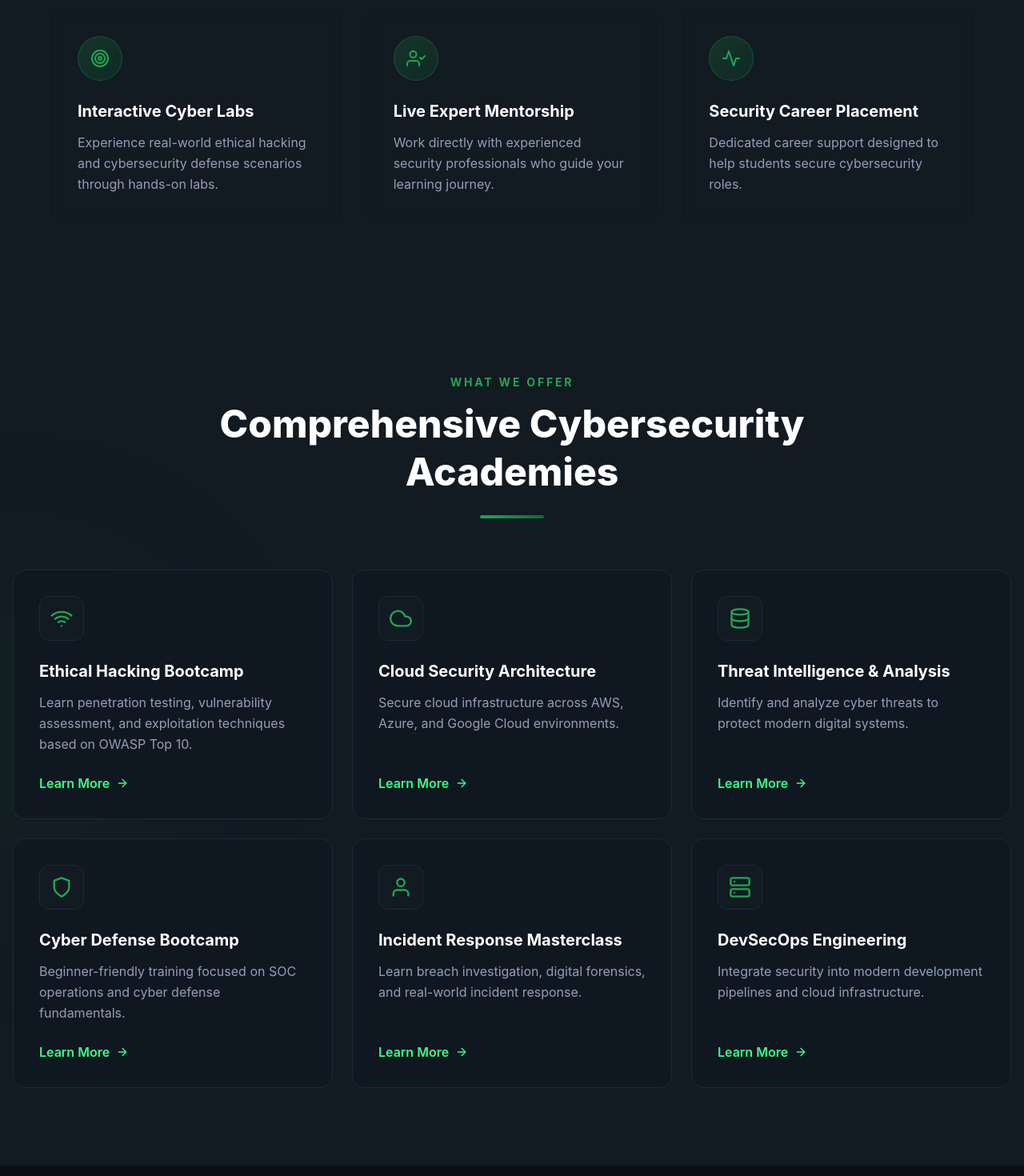
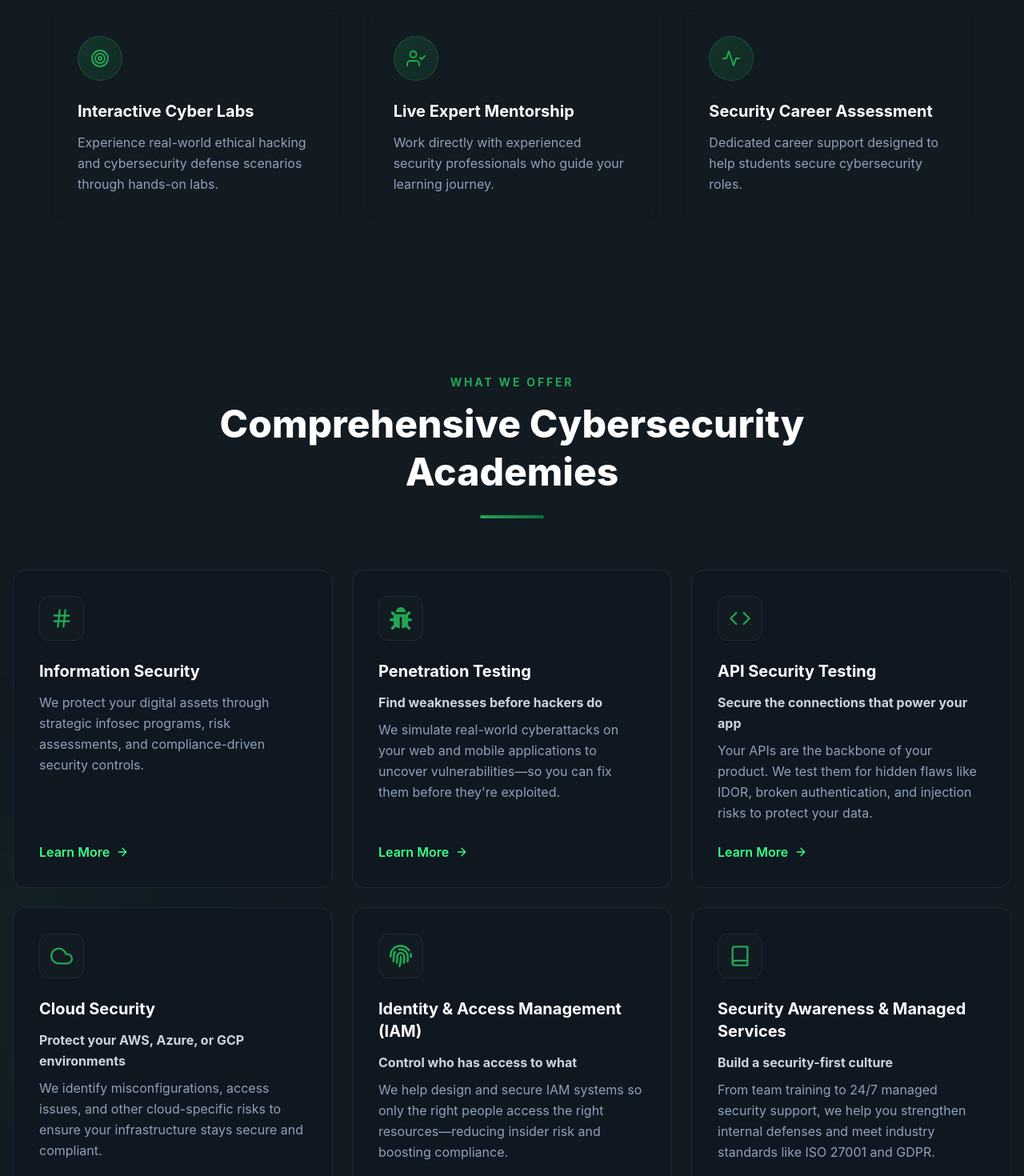
Before and after one commit to sriparthu1422/Secure-8, a React (Vite) app: page / in a window 1280 px wide. Shown: the part 1460-2930 px from the top of the page at 80% size. Built offline with nearby package versions, Linux system fonts and the light colour scheme.

Commit message:
Update homepage service cards

```diff
--- a/src/pages/Home.jsx
+++ b/src/pages/Home.jsx
@@ -5,7 +5,8 @@ import SectionTitle from '../components/SectionTitle';
 import CTA from '../components/CTA';
 import TestimonialSlider from '../components/TestimonialSlider';
 import { FeatureCard, ServiceCard, CaseStudyCard, BlogCard } from '../components/Cards';
-import { FiTarget, FiLock, FiAlertTriangle, FiWifi, FiCloud, FiDatabase, FiUserCheck, FiActivity, FiServer, FiShield, FiUser, FiCheckCircle, FiBook, FiMonitor, FiAward } from 'react-icons/fi';
+import { FaBug, FaFingerprint } from 'react-icons/fa';
+import { FiTarget, FiLock, FiAlertTriangle, FiWifi, FiCloud, FiDatabase, FiUserCheck, FiActivity, FiServer, FiShield, FiUser, FiCheckCircle, FiBook, FiMonitor, FiAward, FiHash, FiCode, FiSmartphone } from 'react-icons/fi';
 
 const Home = () => {
     return (
@@ -48,7 +49,7 @@ const Home = () => {
                         />
                         <FeatureCard
                             icon={FiActivity}
-                            title="Security Career Placement"
+                            title="Security Career Assessment"
                             description="Dedicated career support designed to help students secure cybersecurity roles."
                         />
                     </div>
@@ -66,12 +67,13 @@ const Home = () => {
                         center
                     />
                     <div className="grid grid-cols-1 md:grid-cols-2 lg:grid-cols-3 gap-6 mt-12">
-                        <ServiceCard icon={FiWifi} title="Ethical Hacking Bootcamp" description="Learn penetration testing, vulnerability assessment, and exploitation techniques based on OWASP Top 10." link="/services/network" />
-                        <ServiceCard icon={FiCloud} title="Cloud Security Architecture" description="Secure cloud infrastructure across AWS, Azure, and Google Cloud environments." link="/services/cloud" />
-                        <ServiceCard icon={FiDatabase} title="Threat Intelligence & Analysis" description="Identify and analyze cyber threats to protect modern digital systems." link="/services/encryption" />
-                        <ServiceCard icon={FiShield} title="Cyber Defense Bootcamp" description="Beginner-friendly training focused on SOC operations and cyber defense fundamentals." link="/services/identity" />
-                        <ServiceCard icon={FiUser} title="Incident Response Masterclass" description="Learn breach investigation, digital forensics, and real-world incident response." link="/services/monitoring" />
-                        <ServiceCard icon={FiServer} title="DevSecOps Engineering" description="Integrate security into modern development pipelines and cloud infrastructure." link="/services/backup" />
+                        <ServiceCard icon={FiHash} title="Information Security" description="We protect your digital assets through strategic infosec programs, risk assessments, and compliance-driven security controls." link="/services/network" />
+                        <ServiceCard icon={FaBug} title="Penetration Testing" description={<><strong className="block mb-2 text-slate-300">Find weaknesses before hackers do</strong>We simulate real-world cyberattacks on your web and mobile applications to uncover vulnerabilities—so you can fix them before they're exploited.</>} link="/services/cloud" />
+                        <ServiceCard icon={FiCode} title="API Security Testing" description={<><strong className="block mb-2 text-slate-300">Secure the connections that power your app</strong>Your APIs are the backbone of your product. We test them for hidden flaws like IDOR, broken authentication, and injection risks to protect your data.</>} link="/services/encryption" />
+                        <ServiceCard icon={FiCloud} title="Cloud Security" description={<><strong className="block mb-2 text-slate-300">Protect your AWS, Azure, or GCP environments</strong>We identify misconfigurations, access issues, and other cloud-specific risks to ensure your infrastructure stays secure and compliant.</>} link="/services/identity" />
+                        <ServiceCard icon={FaFingerprint} title="Identity & Access Management (IAM)" description={<><strong className="block mb-2 text-slate-300">Control who has access to what</strong>We help design and secure IAM systems so only the right people access the right resources—reducing insider risk and boosting compliance.</>} link="/services/monitoring" />
+                        <ServiceCard icon={FiBook} title="Security Awareness & Managed Services" description={<><strong className="block mb-2 text-slate-300">Build a security-first culture</strong>From team training to 24/7 managed security support, we help you strengthen internal defenses and meet industry standards like ISO 27001 and GDPR.</>} link="/services/backup" />
+                        <ServiceCard icon={FiSmartphone} title="Mobile Application Security" description={<><strong className="block mb-2 text-slate-300">Protect your Android and iOS apps from cyber threats</strong>We uncover vulnerabilities, insecure data handling, and broken authentication flows to ensure your mobile applications remain secure and trusted by users.</>} link="/services/mobile" />
                     </div>
                 </div>
             </section>
@@ -125,7 +127,7 @@ const Home = () => {
             </section>
 
             {/* Case Studies Preview */}
-            <section className="py-24 bg-cyber-900">
+            {/* <section className="py-24 bg-cyber-900">
                 <div className="container mx-auto px-4">
                     <SectionTitle
                         title="Real-World Student Success Stories"
@@ -152,7 +154,7 @@ const Home = () => {
                         />
                     </div>
                 </div>
-            </section>
+            </section> */}
 
             <TestimonialSlider />
             <CTA />
```
